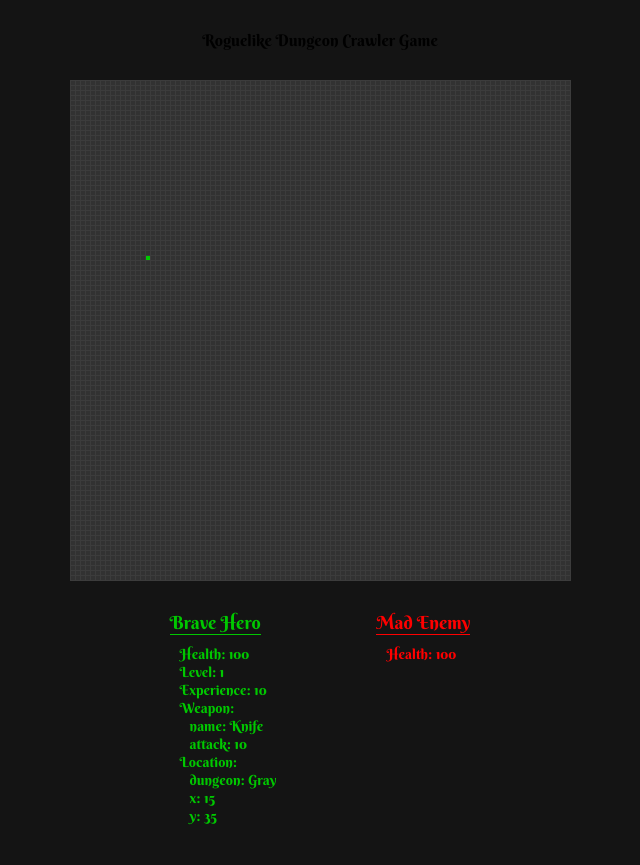
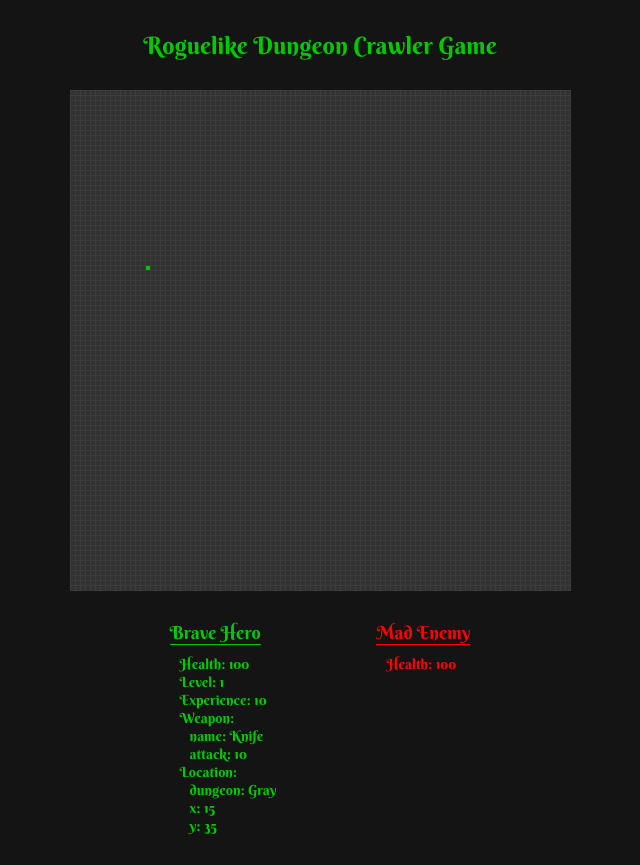
Before and after one commit to khandrym/roguelike-dungeon-crawler-game, a React (Create React App) app: page / in a window 1280 px wide. Shown: the whole page, without its empty margins (320-960 px from the left). Built offline with nearby package versions, Linux system fonts and the light colour scheme.

Commit message:
Fix variable's definition in theme

```diff
--- a/src/modules/theme/theme.css
+++ b/src/modules/theme/theme.css
@@ -1,13 +1,13 @@
 :root {
-  --color-primary: 'rgb(0,200,0)';
-  --color-darkness: 'rgb(20,20,20)';
-  --color-ground: 'rgb(50,50,50)';
-  --color-wall: 'rgb(70,70,70)';
-  --color-border: 'rgb(60,60,60)';
-  --color-enemy: 'red';
-  --color-weapon: 'orange';
-  --color-medicine: 'blud';
-  --color-gate: 'pink';
-  --font-size-title: '24px';
-  --font-size-item-name: '18px';
+  --color-primary: rgb(0,200,0);
+  --color-darkness: rgb(20,20,20);
+  --color-ground: rgb(50,50,50);
+  --color-wall: rgb(70,70,70);
+  --color-border: rgb(60,60,60);
+  --color-enemy: red;
+  --color-weapon: orange;
+  --color-medicine: blud;
+  --color-gate: pink;
+  --font-size-title: 24px;
+  --font-size-item-name: 18px;
 }
```
